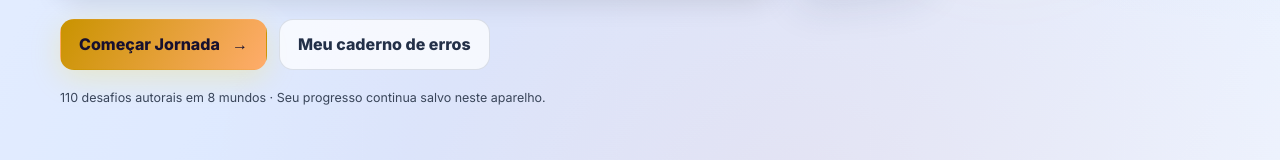
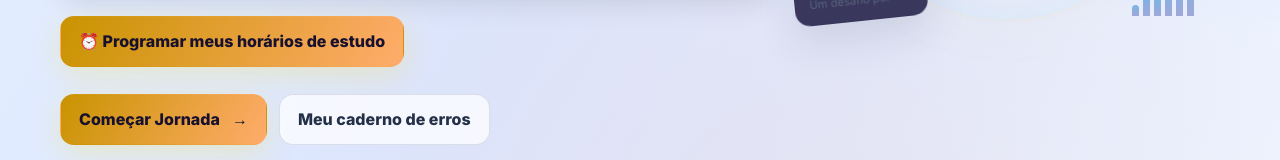
Before and after one commit to diegofreitas09/pdf-matematica-financeira, a plain HTML site: page index.html in a window 1280 px wide. Shown: the part 622-782 px from the top of the page. Drawn offline with Linux system fonts and the light colour scheme.

Commit message:
feat: link para programar horários de estudo

```diff
--- a/index.html
+++ b/index.html
@@ -71,6 +71,7 @@
           <h1 id="hero-title">Domine <span class="gradient-text">Logaritmos.</span><br>Conquiste o <span class="gradient-text">Futuro.</span></h1>
           <p class="hero-description">Transforme cada questão em uma conquista. Avance pelos mundos, aprenda com seus erros e use a matemática para dominar o dinheiro.</p>
           <div class="install-banner" aria-label="Instale o aplicativo no celular"><div><h2>📲 Leve a PDF Financeira no bolso</h2><p>Instale no Android ou iPhone e estude pelo ícone na tela inicial.</p></div><button type="button" class="install-launch" data-open-install>Instalar aplicativo</button></div>
+          <p><a href="./study-reminders.html" class="button button-primary">⏰ Programar meus horários de estudo</a></p>
           <div class="hero-actions">
             <a href="#trilha" class="button button-primary">Começar Jornada <span aria-hidden="true">→</span></a>
             <button class="button button-outline" type="button" data-route="caderno">Meu caderno de erros</button>
```
